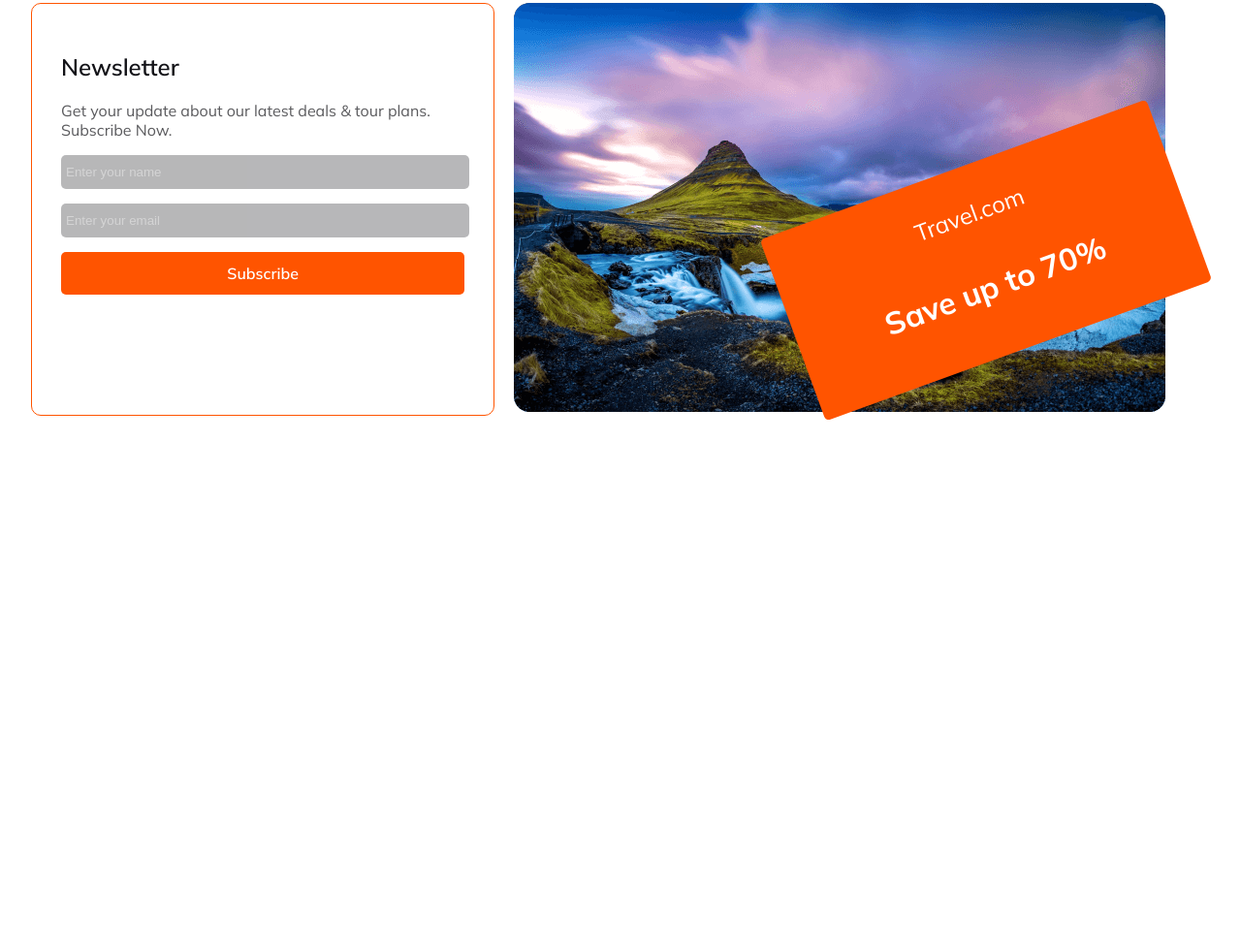
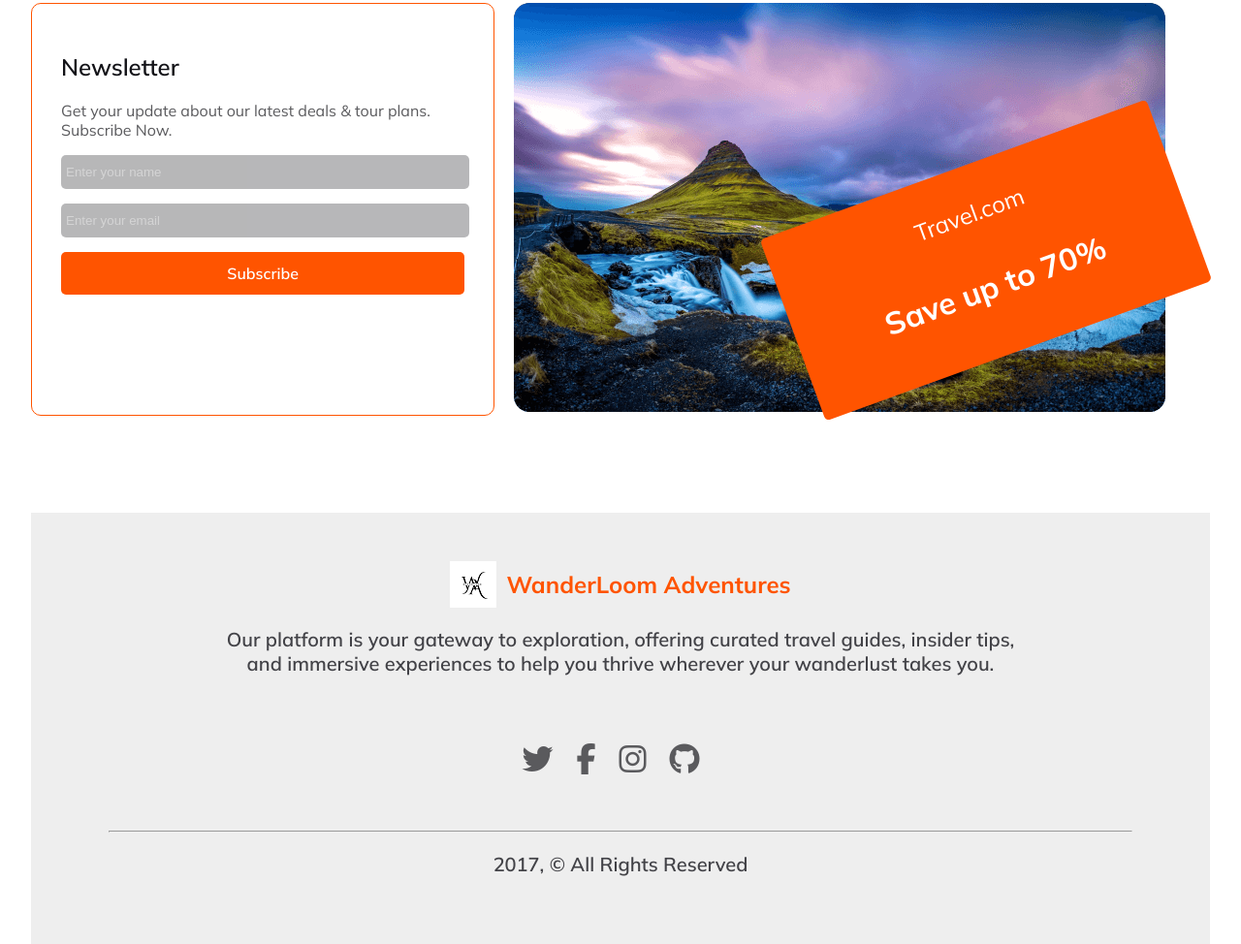
Before and after one commit to pathikroy86/Travel-Agency, a plain HTML site: page index.html in a window 1280 px wide. Shown: the part 5712-6686 px from the top of the page at 97% size. Before the commit the page ends 6241 px from the top, so only its background shows below. Drawn offline with Linux system fonts and the light colour scheme.

Commit message:
final commit

```diff
--- a/CSS/style.css
+++ b/CSS/style.css
@@ -574,3 +574,44 @@ body {
     font-size: 32px;
     font-weight: 700;
 }
+
+/* footer styles */
+footer {
+    padding: 50px 80px;
+    text-align: center;
+    background-color: #13131812;
+}
+
+.footer-logo {
+    display: flex;
+    align-items: center;
+    justify-content: center;
+}
+
+.footer-text {
+    width: 80%;
+    margin: auto;
+}
+
+.footer-text span {
+    margin-left: 10px;
+    color: #FF5400;
+    font-family: var(--font-family);
+    font-size: 24px;
+    font-weight: 700;
+}
+
+.fa-brands {
+    font-size: 2rem;
+    margin-right: 20px;
+    margin-bottom: 50px;
+    margin-top: 50px;
+    color: #5A5A5D;
+}
+
+footer p {
+    color: #424247;
+    font-size: 20px;
+    font-family: var(--font-family);
+    font-weight: 600;
+}
--- a/index.html
+++ b/index.html
@@ -244,5 +244,24 @@
         </div>
     </section>
 </body>
+<footer>
+    <div class="footer-text">
+        <div class="footer-logo">
+            <img src="images/Black and White Minimalist Professional Initial Logo.png" alt="">
+            <span>WanderLoom Adventures</span>
+        </div>
+        <p>Our platform is your gateway to exploration, offering curated travel guides, insider tips, and immersive
+            experiences to help you thrive wherever your wanderlust takes you.</p>
+    </div>
+    <div class="social-media">
+        <a href="http://"><i class="fa-brands fa-twitter"></i></a>
+        <a href="http://"><i class="fa-brands fa-facebook-f"></i></a>
+        <a href="http://"><i class="fa-brands fa-instagram"></i></a>
+        <a href="http://"><i class="fa-brands fa-github"></i></a>
+    </div>
+    <hr>
+    <p>2017, &copy; All Rights Reserved</p>
+
+</footer>
 
 </html>
```
